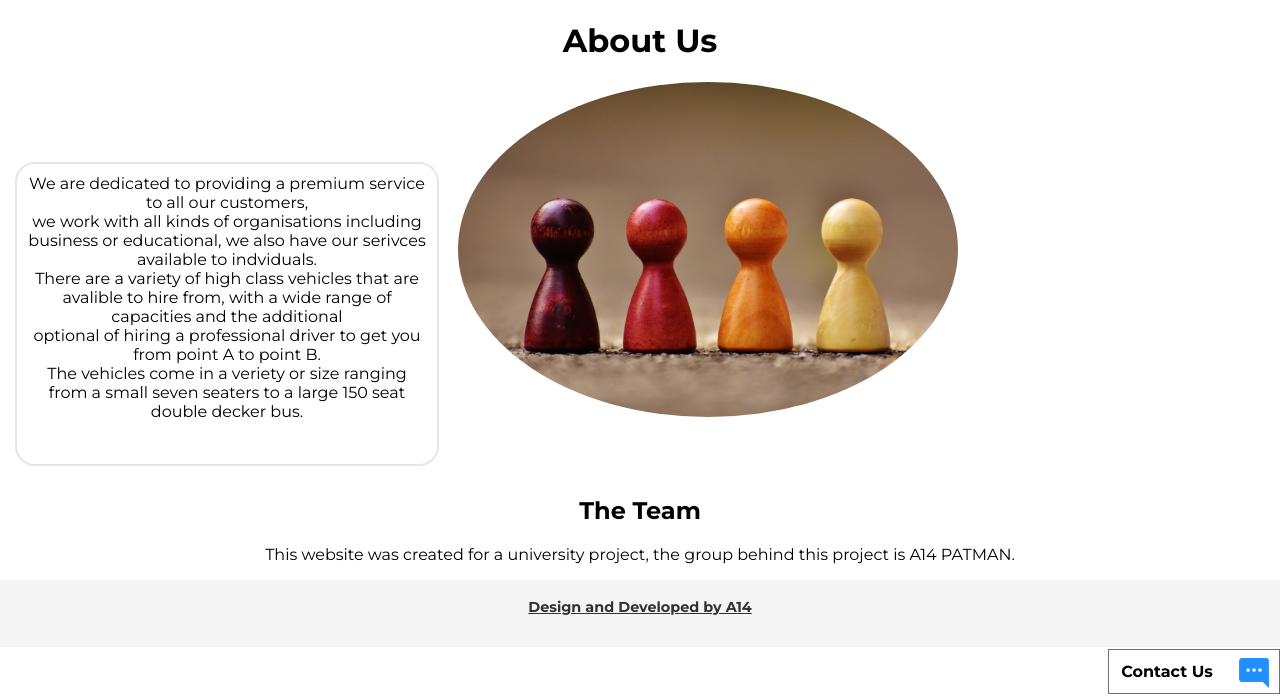
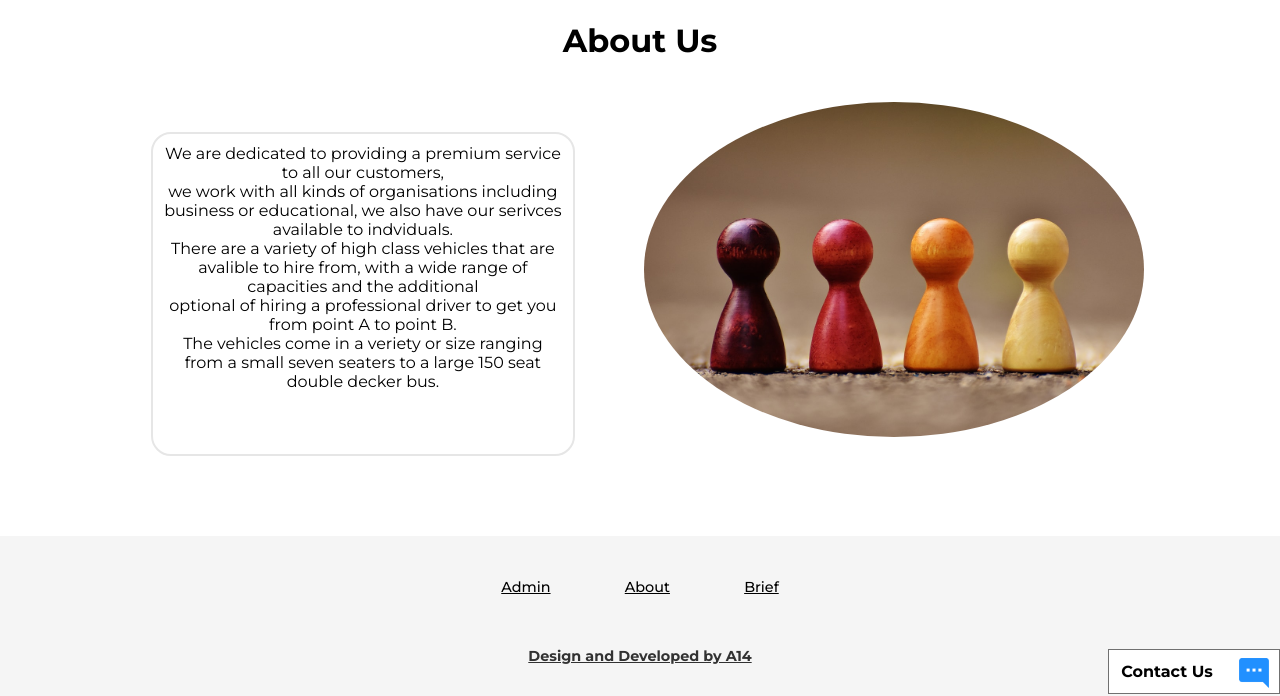
Before and after one commit to gustavozapata/Berwyn-Buses, a PHP site: page /about.php in a window 1280 px wide. Shown: the part 106-802 px from the top of the page. Run offline with PHP 8.4, Linux system fonts and the light colour scheme; some libraries are stand-ins or nearby versions.

Commit message:
alt css on about txt and pic

```diff
--- a/view/about.php
+++ b/view/about.php
@@ -8,18 +8,28 @@
     #Gpiece {
       width: 500px;
       border-radius:50%;
+      margin-left: 50px;
+
     }
       .borderabout{
       display: inline-block;
       width: 400px;
-      height: 280px;
+      height: 300px;
       margin: 10px 15px;
       padding: 10px;
       text-align: center;
       border: 2px solid rgb(230, 230, 230);
       border-radius: 20px;
-  /* box-shadow: 0 0 5px rgb(200, 200, 200); */
+      position: relative;
+      top: -50px
     }
+      .about{
+      text-align: center;
+      padding: 20px;
+      position: relative;
+      }
+    }
+
     </style>
     <body>
     <div id="page">
@@ -29,29 +39,22 @@
 
         <h1 align = "center"> About Us </h1>
 
-        <p class="borderabout"> We are dedicated to providing a premium service to all our customers, <br>
+        <div class = "about">
+           <p class="borderabout"> We are dedicated to providing a premium service to all our customers, <br>
             we work with all kinds of organisations including business or educational, we also have our serivces available to indviduals. </br>
             There are a variety of high class vehicles that are avalible to hire from, with a wide range of capacities and the additional </br>
             optional of hiring a professional driver to get you from point A to point B.<br>
             The vehicles come in a veriety or size ranging from a small seven seaters to a large 150 seat double decker bus. </br>
         </p>
         <img id = "Gpiece" src = "../content/images/gamepiece.jpeg"/>
+        </div>
+        <?php
+      require_once "./footer.php";
+    ?>
 
-        <h2 align = "center"> The Team</h2>
-        <p align = "center">
-            This website was created for a university project, the group behind this project is A14 PATMAN.
-        </p>
-
-
-        <footer>
-        <p><a href="#">Design and Developed by A14</a></p>
-      </footer>
-      <div class="contact">
-        <p>Contact Us</p>
-        <img src="../content/images/chat.png" />
-      </div>
     </div>
     <!-- PAGE -->
-    <script src="./scripts/index.js"></script>
-    </body>
+    <script src="../scripts/bookingSearch.js"></script>
+    <script src="../scripts/index.js"></script>
+  </body>
 </html>
```
